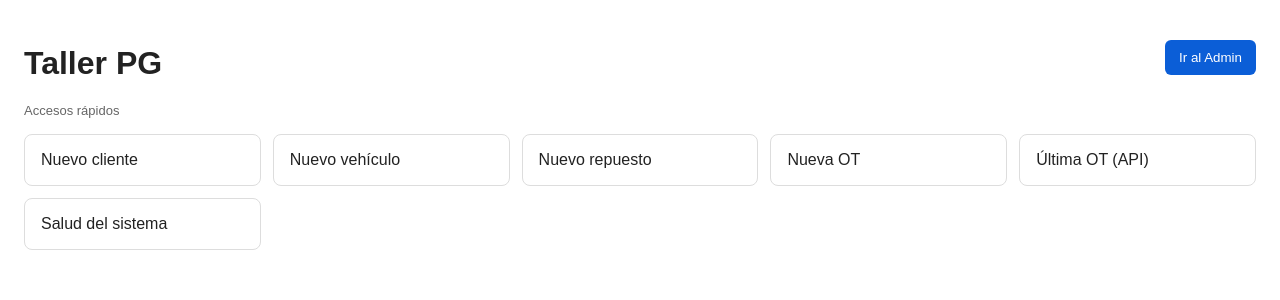
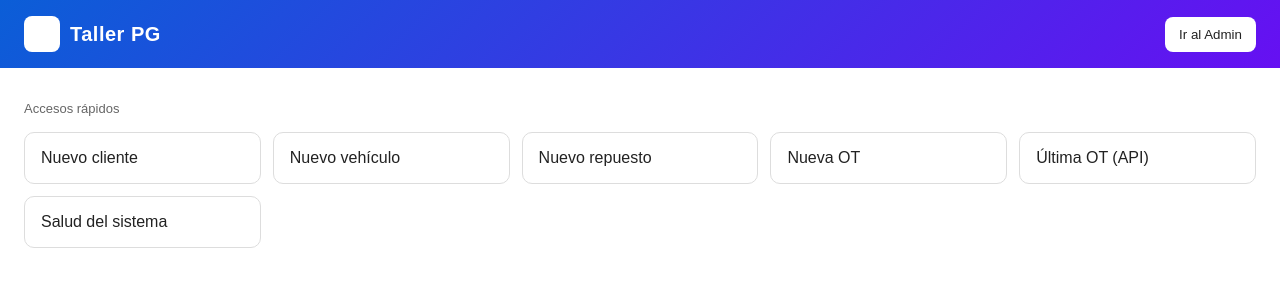
Before and after one commit to Pichulito77/taller-mecanico, a Django app: page / in a window 1280 px wide. Shown: the top 300 px of the page. Run offline with Django 5.2, Linux system fonts and the light colour scheme.

Commit message:
feat(ui): apply Jazzmin theme, gradient branding, shared CSS; add logo/gradient to home

```diff
--- a/requirements.txt
+++ b/requirements.txt
@@ -9,3 +9,4 @@ pytest-django==4.8.0
 xhtml2pdf==0.2.15
 reportlab==4.0.9
 whitenoise==6.6.0
+jazzmin==2.6.0
--- a/templates/core/home.html
+++ b/templates/core/home.html
@@ -5,22 +5,30 @@
 	<meta name="viewport" content="width=device-width, initial-scale=1">
 	<title>Taller PG</title>
 	<style>
-		body{font-family:Arial, sans-serif;margin:24px;color:#222}
-		h1{margin-bottom:8px}
+		:root{ --tp-primary:#0b5ed7; --tp-secondary:#6610f2; }
+		body{font-family:Arial, sans-serif;margin:0;color:#222}
+		.header{display:flex;justify-content:space-between;align-items:center;padding:16px 24px;background:linear-gradient(135deg,var(--tp-primary),var(--tp-secondary));color:#fff}
+		.brand{display:flex;align-items:center;gap:10px}
+		.logo{width:36px;height:36px;background:#fff;border-radius:8px}
+		h1{margin:0;font-size:20px;letter-spacing:.5px}
+		.container{padding:20px 24px}
 		.grid{display:grid;grid-template-columns:repeat(auto-fit,minmax(220px,1fr));gap:12px;margin-top:16px}
-		.card{border:1px solid #ddd;border-radius:8px;padding:16px;cursor:pointer;transition:.15s}
+		.card{border:1px solid #ddd;border-radius:10px;padding:16px;cursor:pointer;transition:.15s}
 		.card:hover{box-shadow:0 2px 10px rgba(0,0,0,.08)}
 		.card a{text-decoration:none;color:inherit;display:block}
 		.small{color:#666;font-size:13px}
-		.header{display:flex;justify-content:space-between;align-items:center}
-		.btn{background:#0b5ed7;color:#fff;border:none;border-radius:6px;padding:10px 14px;cursor:pointer}
+		.btn{background:#fff;color:#222;border:none;border-radius:8px;padding:10px 14px;cursor:pointer}
 	</style>
 </head>
-<body>
+<body class="launcher">
 	<div class="header">
+		<div class="brand">
+			<div class="logo"></div>
 			<h1>Taller PG</h1>
+		</div>
 		<button class="btn" onclick="location.href='/admin/'">Ir al Admin</button>
 	</div>
+	<div class="container">
 		<p class="small">Accesos rápidos</p>
 		<div class="grid">
 			<div class="card"><a href="/admin/customers/cliente/add/">Nuevo cliente</a></div>
@@ -30,5 +38,6 @@
 			<div class="card"><a href="/api/ot/?ordering=-id&page_size=1" target="_blank">Última OT (API)</a></div>
 			<div class="card"><a href="/health/" target="_blank">Salud del sistema</a></div>
 		</div>
+	</div>
 </body>
 </html>
```
Also changed, not shown: backend/settings.py (+76 -63 lines), static/css/theme.css (added, +14 -0 lines). Lines whose indentation alone changed are shown as unchanged.
